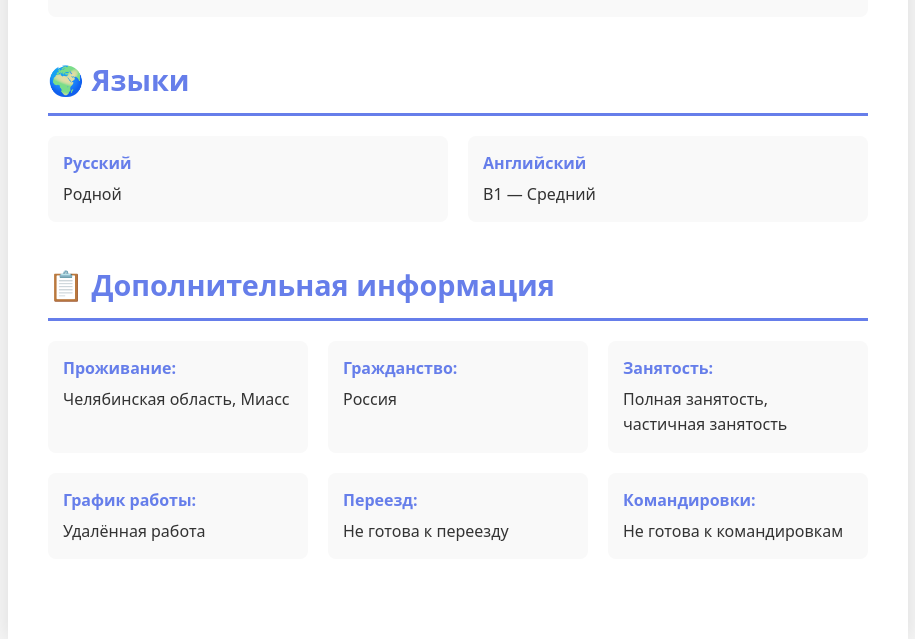
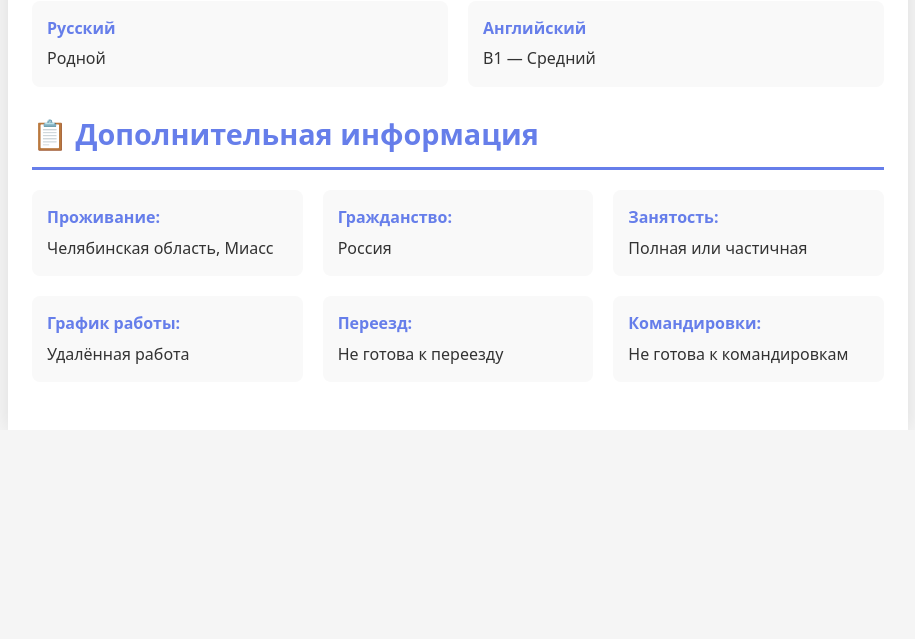
Before and after one commit to IrinaRyazanskaya/resume, a website: page index.html in a window 1280 px wide. Shown: the part 4030-4669 px from the top of the page, without its empty margins (182-1097 px from the left). After the commit the page ends 4460 px from the top, so only its background shows below. Drawn offline with Linux system fonts and the light colour scheme.

Commit message:
Уменьшила отступы

```diff
--- a/index.html
+++ b/index.html
@@ -356,7 +356,7 @@
             </div>
             <div class="info-grid__item">
               <strong class="info-grid__label">Занятость:</strong>
-              <p>Полная занятость, частичная занятость</p>
+              <p>Полная или частичная</p>
             </div>
             <div class="info-grid__item">
               <strong class="info-grid__label">График работы:</strong>
--- a/styles.css
+++ b/styles.css
@@ -65,11 +65,11 @@ body {
 }
 
 .main {
-  padding: 40px;
+  padding: 24px;
 }
 
 .section {
-  margin-bottom: 40px;
+  margin-bottom: 24px;
 }
 
 .section__title {
```
